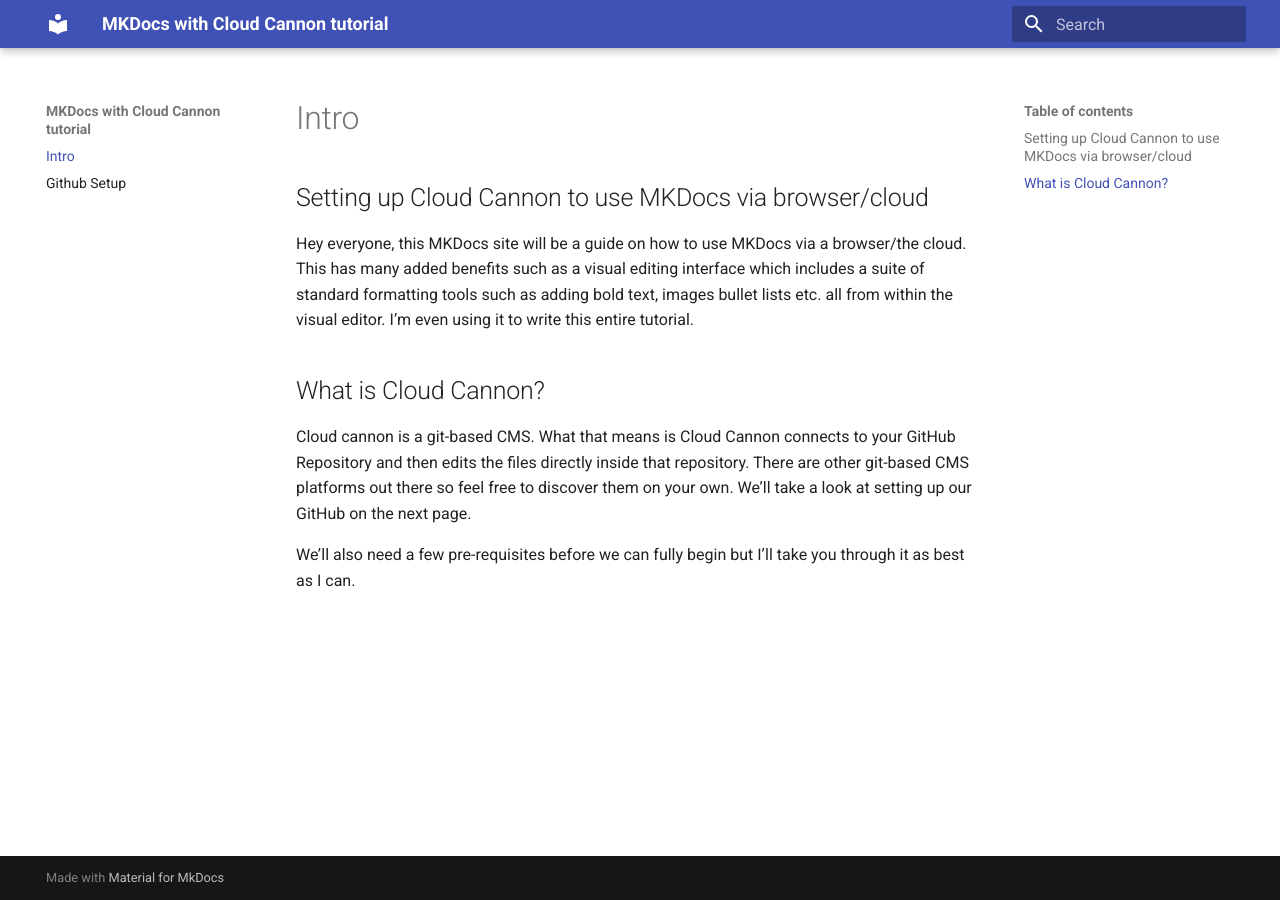
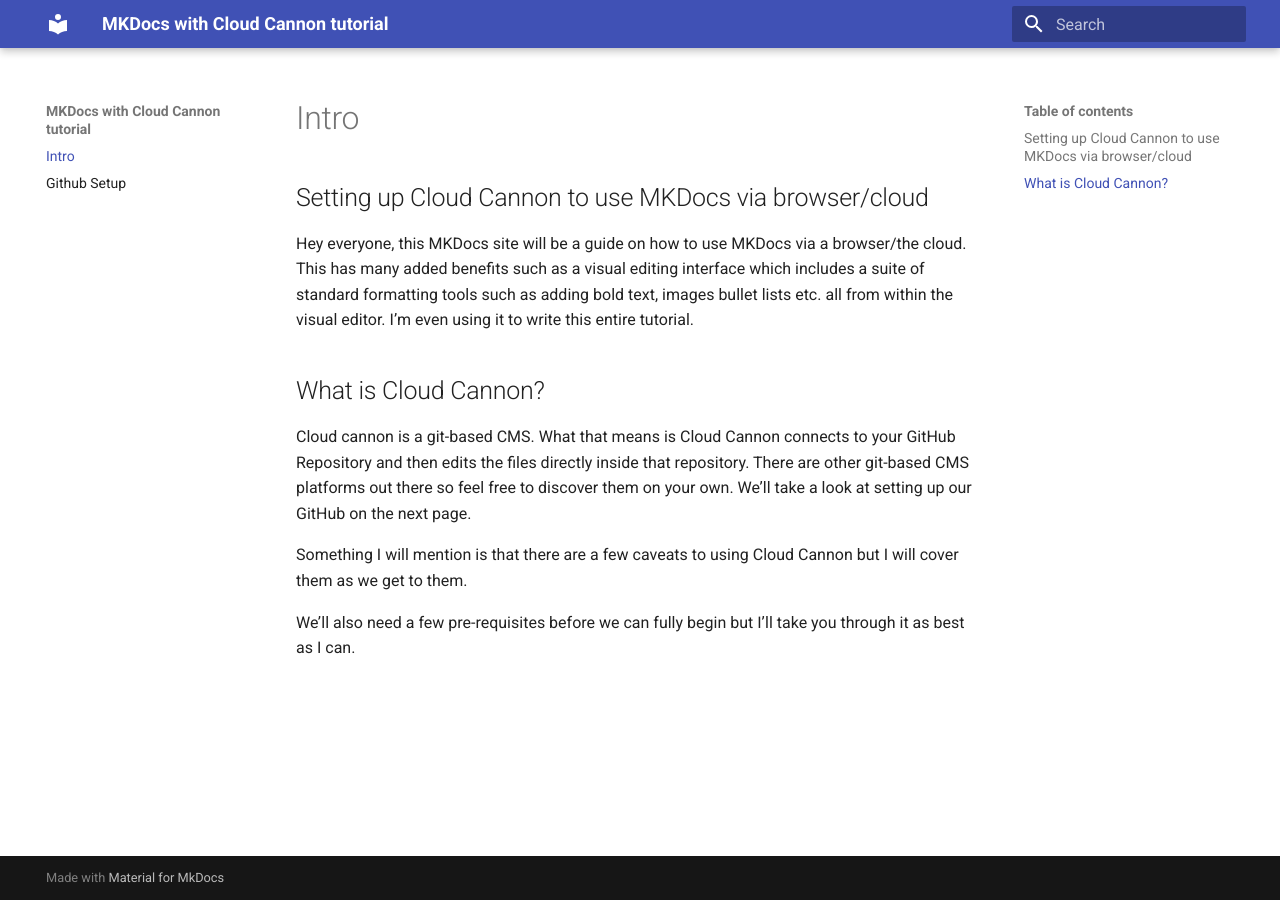
Before and after one commit to ReeceTaylor512/MKDocsTut, an MkDocs documentation site: the page built from docs/index.md, in a window 1280 px wide. Built offline with MkDocs 1.6.1 and Material for MkDocs 9.7.7, drawn with Linux system fonts in a browser that asks for light colours.

Commit message:
Updated 2 files via CloudCannon.

```diff
--- a/docs/index.md
+++ b/docs/index.md
@@ -8,6 +8,8 @@ Hey everyone, this MKDocs site will be a guide on how to use MKDocs via a browse
 
 Cloud cannon is a git-based CMS. What that means is Cloud Cannon connects to your GitHub Repository and then edits the files directly inside that repository.  There are other git-based CMS platforms out there so feel free to discover them on your own. We'll take a look at setting up our GitHub on the next page.
 
+Something I will mention is that there are a few caveats to using Cloud Cannon but I will cover them as we get to them.
+
 We'll also need a few pre-requisites before we can fully begin but I'll take you through it as best as I can.
 
 &nbsp;
```
Also changed, not shown: docs/github-setup.md (+4 -2 lines).
